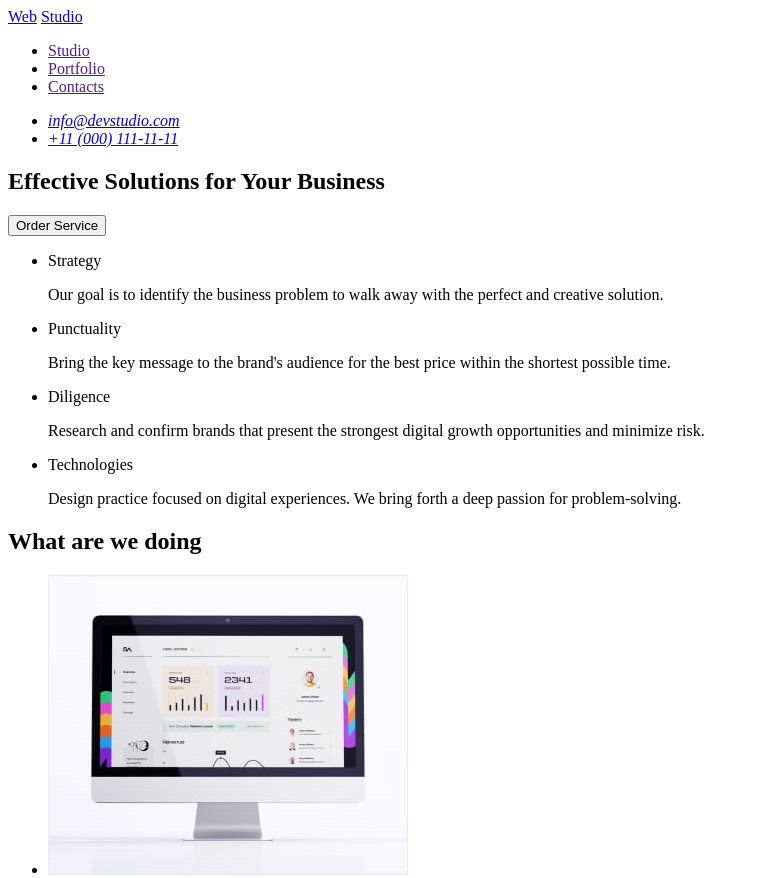
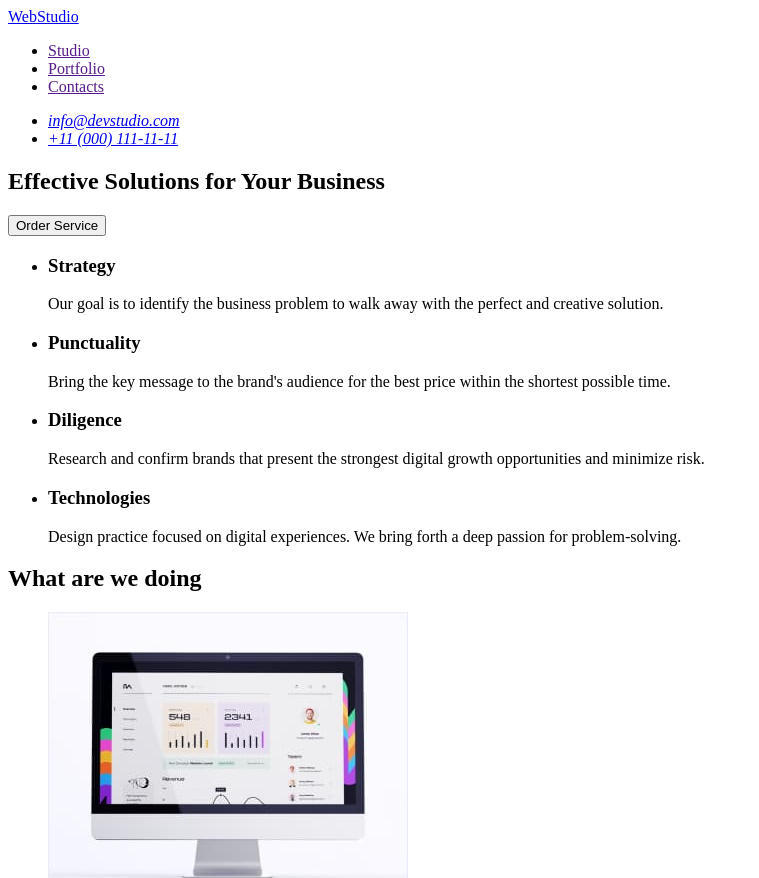
Before and after one commit to innovatsiya/goit-markup-hw-01, a plain HTML site: page index.html in a window 1280 px wide. Shown: the top 878 px of the page, without its empty margins (0-759 px from the left). Drawn offline with Linux system fonts and the light colour scheme.

Commit message:
updated html file

```diff
--- a/index.html
+++ b/index.html
@@ -9,8 +9,7 @@
 <body>
     <header>
        <nav>
-            <a href="http://127.0.0.1:5500/index.html" title="site logo">Web</a>
-            <a href="http://127.0.0.1:5500/index.html" title="site logo">Studio</a>
+            <a href=”./index.html” title="site logo">WebStudio</a>
             <ul>
                 <li>
                     <a href="">Studio</a>
@@ -23,29 +22,29 @@
                 </li>
             </ul>
        </nav>
-        <ul>
-            <li>
-                <address> <a href="mailto:info@devstudio.com">info@devstudio.com</a></address>
-            </li>
-            <li>
-                <address> <a href="tel:+110001111111">+11 (000) 111-11-11</a></address>
-            </li>
-        </ul>
+<address>
+            <ul>
+                <li> <a href="mailto:info@devstudio.com">info@devstudio.com</a>
+                </li>
+                <li> <a href="tel:+110001111111">+11 (000) 111-11-11</a>
+                </li>
+            </ul>
+</address>
     </header>
     <main>
         <section>
             <h1>Effective Solutions for Your Business</h1>
             <button type="button">Order Service</button>
         </section>
-       <div>
+       <section>
+        <h2 hidden>our benefits</h2>
             <ul>
-                <li> <p>Strategy</p>Our goal is to identify the business
-                    problem to walk away with the perfect and creative solution. </li>
-                <li> <p>Punctuality</p>Bring the key message to the brand's audience for the best price within the shortest possible time.</li>
-                <li> <p>Diligence</p>Research and confirm brands that present the strongest digital growth opportunities and minimize risk.</li>
-                <li> <p>Technologies</p>Design practice focused on digital experiences. We bring forth a deep passion for problem-solving.</li>
+                <li> <h3>Strategy</h3><p>Our goal is to identify the business problem to walk away with the perfect and creative solution. </p></li>
+                <li> <h3>Punctuality</h3><p>Bring the key message to the brand's audience for the best price within the shortest possible time.</p></li>
+                <li> <h3>Diligence</h3><p>Research and confirm brands that present the strongest digital growth opportunities and minimize risk.</p></li>
+                <li> <h3>Technologies</h3><p>Design practice focused on digital experiences. We bring forth a deep passion for problem-solving.</p></li>
             </ul>
-        </div>
+        </section>
         <section>
             <h2>What are we doing</h2>
             <ul>
@@ -81,8 +80,7 @@
        </section>
     </main>
     <footer>
-        <h2>Web</h2>
-        <h2>Studio</h2>
+        <a href="./index.html">WebStudio</a>
         <p>Increase the flow of customers and sales for your business with digital marketing & growth solutions.
 
         </p>
```
